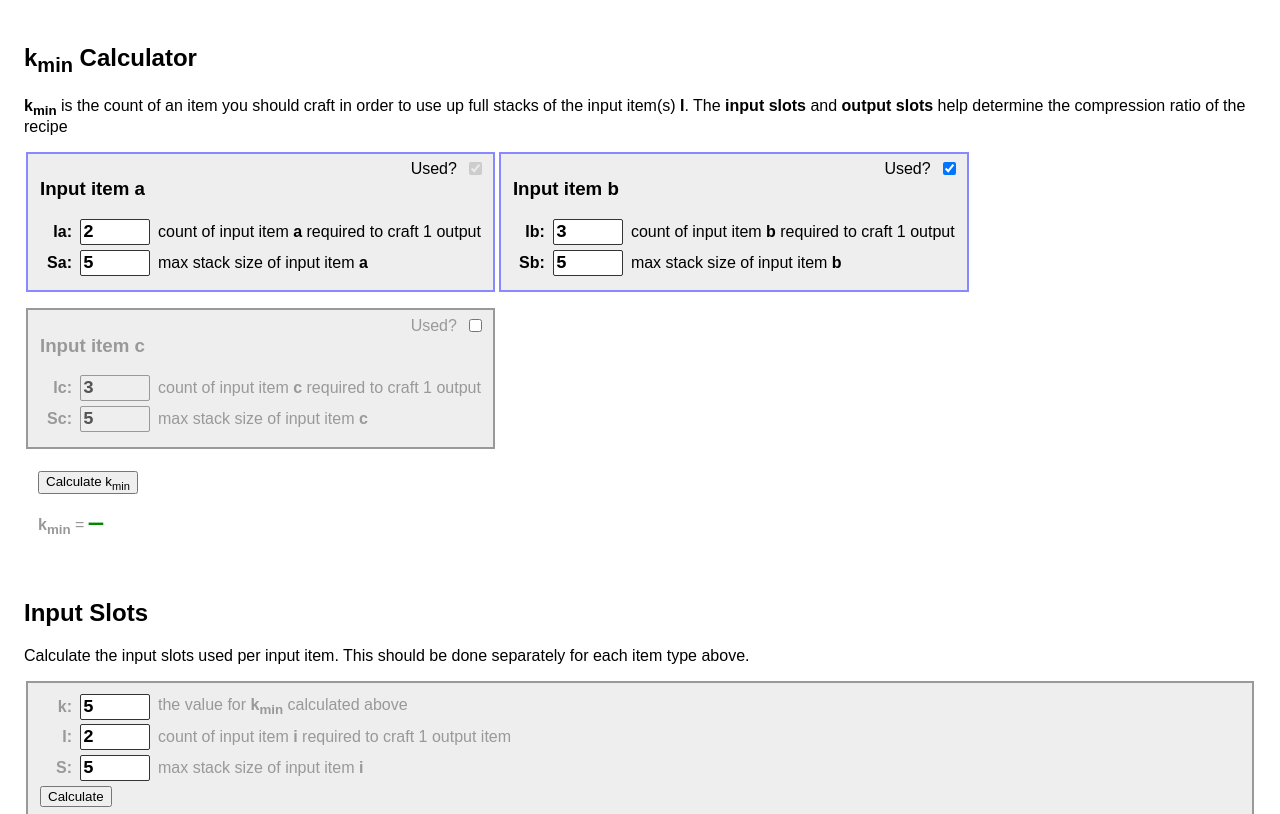
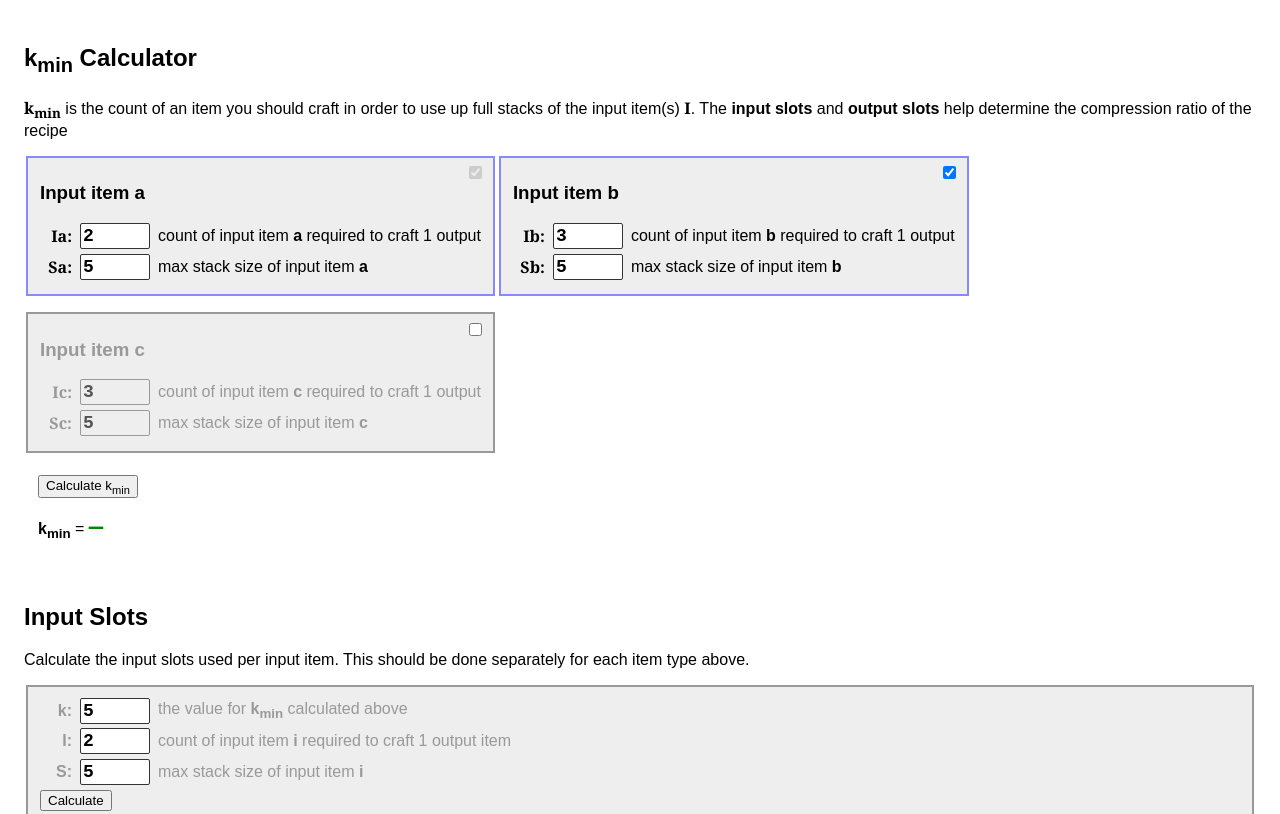
Before and after one commit to ggingell/arc-raiders-calc, a plain HTML site: page crafting-efficeincy-calculator.html in a window 1280 px wide. Shown: the top 814 px of the page. Drawn offline with Linux system fonts and the light colour scheme.

Commit message:
styling, variable labels with serif font

```diff
--- a/crafting-efficeincy-calculator.html
+++ b/crafting-efficeincy-calculator.html
@@ -25,6 +25,7 @@
         border: none;
         flex: 0 0 100%;
         background-color: #fff;
+        color: #000;
       }
       label {
         display: flex;
@@ -73,6 +74,9 @@
         font-size: 1.5rem;
         color: #080;
       }
+      .variable-label {
+        font-family: Georgia, Times, "Times New Roman", serif;
+      }
       .fw-bold {
         font-weight: bold;
       }
@@ -81,9 +85,9 @@
   <body>
     <h2>k<sub>min</sub> Calculator</h2>
     <p>
-      <span class="fw-bold">k<sub>min</sub></span> is the count of an item you
-      should craft in order to use up full stacks of the input item(s)
-      <span class="fw-bold">I</span>. The
+      <span class="fw-bold variable-label">k<sub>min</sub></span> is the count of an
+      item you should craft in order to use up full stacks of the input item(s)
+      <span class="fw-bold variable-label">I</span>. The
       <span class="fw-bold">input slots</span> and
       <span class="fw-bold">output slots</span> help determine the compression
       ratio of the recipe
@@ -92,7 +96,6 @@
       <fieldset id="item-inputs-a">
         <h3>Input item a</h3>
         <label class="item-input-checkbox">
-          Used?
           <input
             type="checkbox"
             id="useItemA"
@@ -102,7 +105,7 @@
           />
         </label>
         <label
-          ><span class="fw-bold">Ia:</span
+          ><span class="fw-bold variable-label">Ia:</span
           ><input
             id="Ia"
             type="number"
@@ -115,7 +118,7 @@
           ></label
         >
         <label
-          ><span class="fw-bold">Sa:</span
+          ><span class="fw-bold variable-label">Sa:</span
           ><input
             id="Sa"
             type="number"
@@ -130,7 +133,6 @@
       <fieldset id="item-inputs-b">
         <h3>Input item b</h3>
         <label class="item-input-checkbox">
-          Used?
           <input
             type="checkbox"
             id="useItemB"
@@ -139,7 +141,7 @@
           />
         </label>
         <label
-          ><span class="fw-bold">Ib:</span
+          ><span class="fw-bold variable-label">Ib:</span
           ><input
             id="Ib"
             type="number"
@@ -152,7 +154,7 @@
           ></label
         >
         <label
-          ><span class="fw-bold">Sb:</span
+          ><span class="fw-bold variable-label">Sb:</span
           ><input
             id="Sb"
             type="number"
@@ -166,7 +168,6 @@
       <fieldset id="item-inputs-c">
         <h3>Input item c</h3>
         <label class="item-input-checkbox">
-          Used?
           <input
             type="checkbox"
             id="useItemC"
@@ -174,7 +175,7 @@
           />
         </label>
         <label
-          ><span class="fw-bold">Ic:</span
+          ><span class="fw-bold variable-label">Ic:</span
           ><input
             id="Ic"
             type="number"
@@ -188,7 +189,7 @@
           ></label
         >
         <label
-          ><span class="fw-bold">Sc:</span
+          ><span class="fw-bold variable-label">Sc:</span
           ><input
             id="Sc"
             type="number"
```
